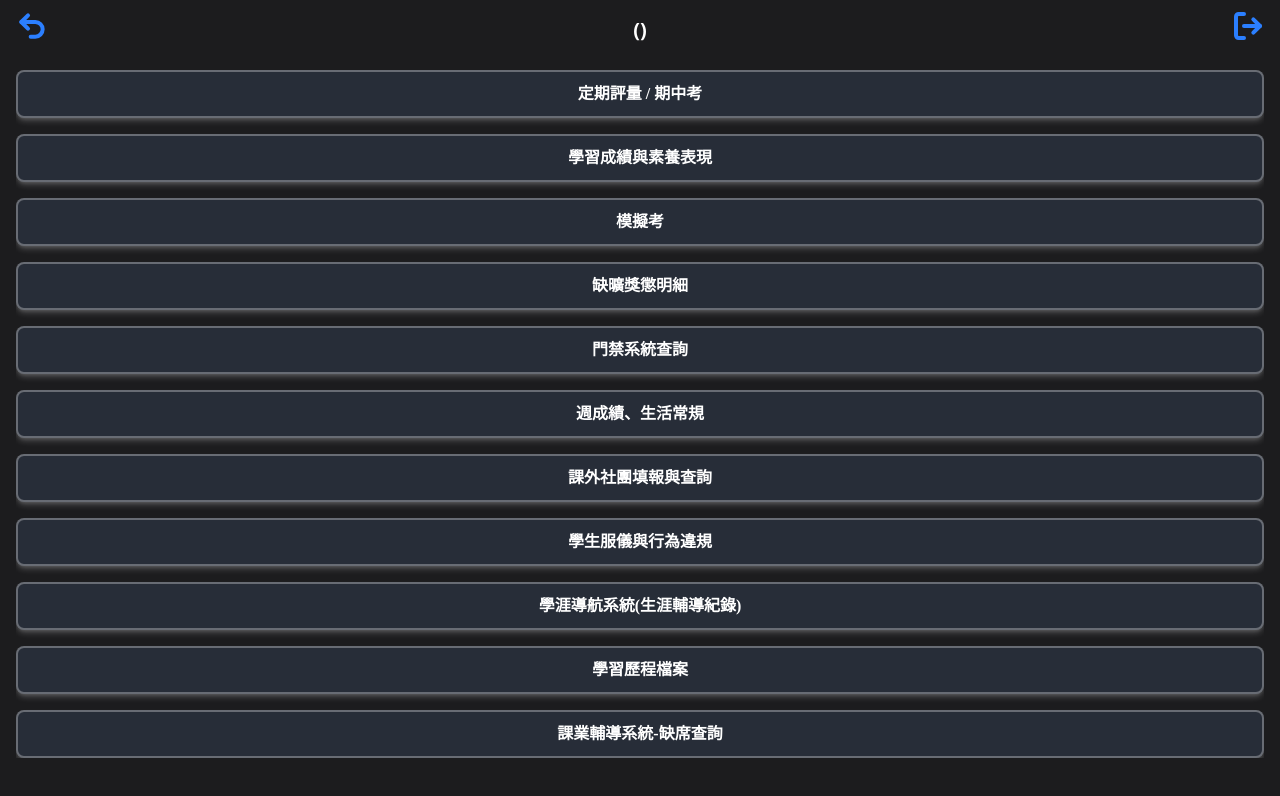
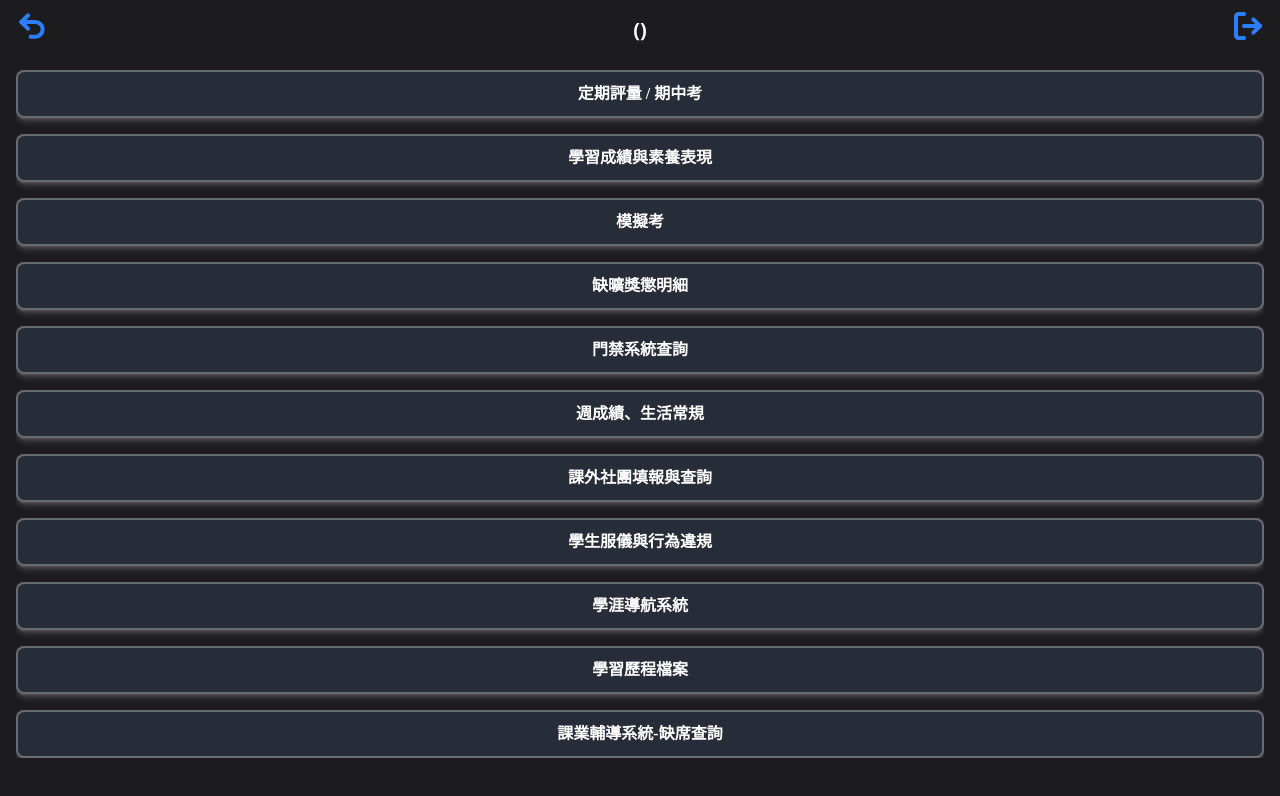
Before and after one commit to Lazco-Corporation/MDAPP, a Next.js app: page /menu in a window 1280 px wide. Shown: the top 796 px of the page. Built offline with nearby package versions, Linux system fonts and the light colour scheme; no server answers.

Commit message:
feat: Update menu item name for clarity and adjust image margin for consistent layout

```diff
--- a/src/app/(main)/menu/page.tsx
+++ b/src/app/(main)/menu/page.tsx
@@ -49,7 +49,7 @@ export default function MenuPage() {
 			target: "_blank",
 		},
 		{
-			name: "學涯導航系統(生涯輔導紀錄)",
+			name: "學涯導航系統",
 			url: `https://crm.mingdao.edu.tw/CRM/m/JU.asp?func=ju&session=${userData?.session}&wRole=${userData?.wRole}&stu_id=${userData?.userID}`,
 			target: "_blank",
 		},
@@ -74,7 +74,7 @@ export default function MenuPage() {
 							href={menu.url ? menu.url : "#"}
 							target={menu.target}
 							key={index}
-							className="h-[3rem] w-full flex items-center justify-center bg-[#272d38] border-2 border-white/30 rounded-lg shadow-white/20 shadow-md text-white mx-auto "
+							className="p-2 h-[3rem] w-full flex items-center justify-center bg-[#272d38] border-2 border-white/30 rounded-lg shadow-white/20 shadow-md text-white mx-auto "
 						>
 							<p className="font-bold font-[PingFang_SC]">{menu.name}</p>
 						</Link>
--- a/src/app/(main)/page.tsx
+++ b/src/app/(main)/page.tsx
@@ -25,7 +25,7 @@ export default function Home() {
 
 	return (
 		<div className="h-[calc(100dvh-3.5rem)] w-full flex flex-col items-center p-4 overflow-hidden">
-			<img src="/images/logoMD.png" alt="Logo" className="my-4 w-[12rem]" />
+			<img src="/images/logoMD.png" alt="Logo" className="mb-4 w-[12rem]" />
 			<div className="pb-8 overflow-y-auto">
 				<div className="grid grid-cols-4 gap-4 max-sm:gap-3 p-1">
 					{launchPad.map((item: any, index: any) => (
```
